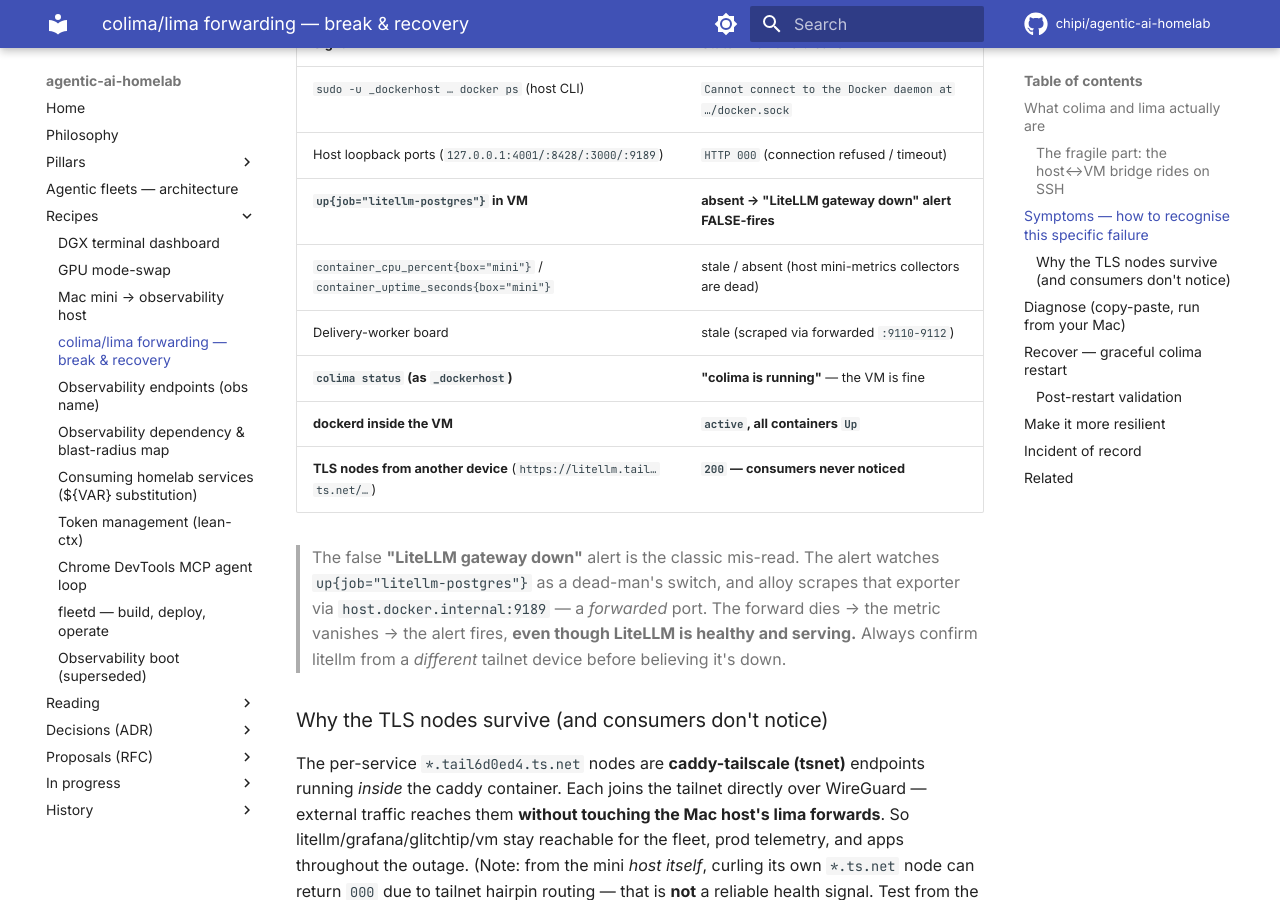
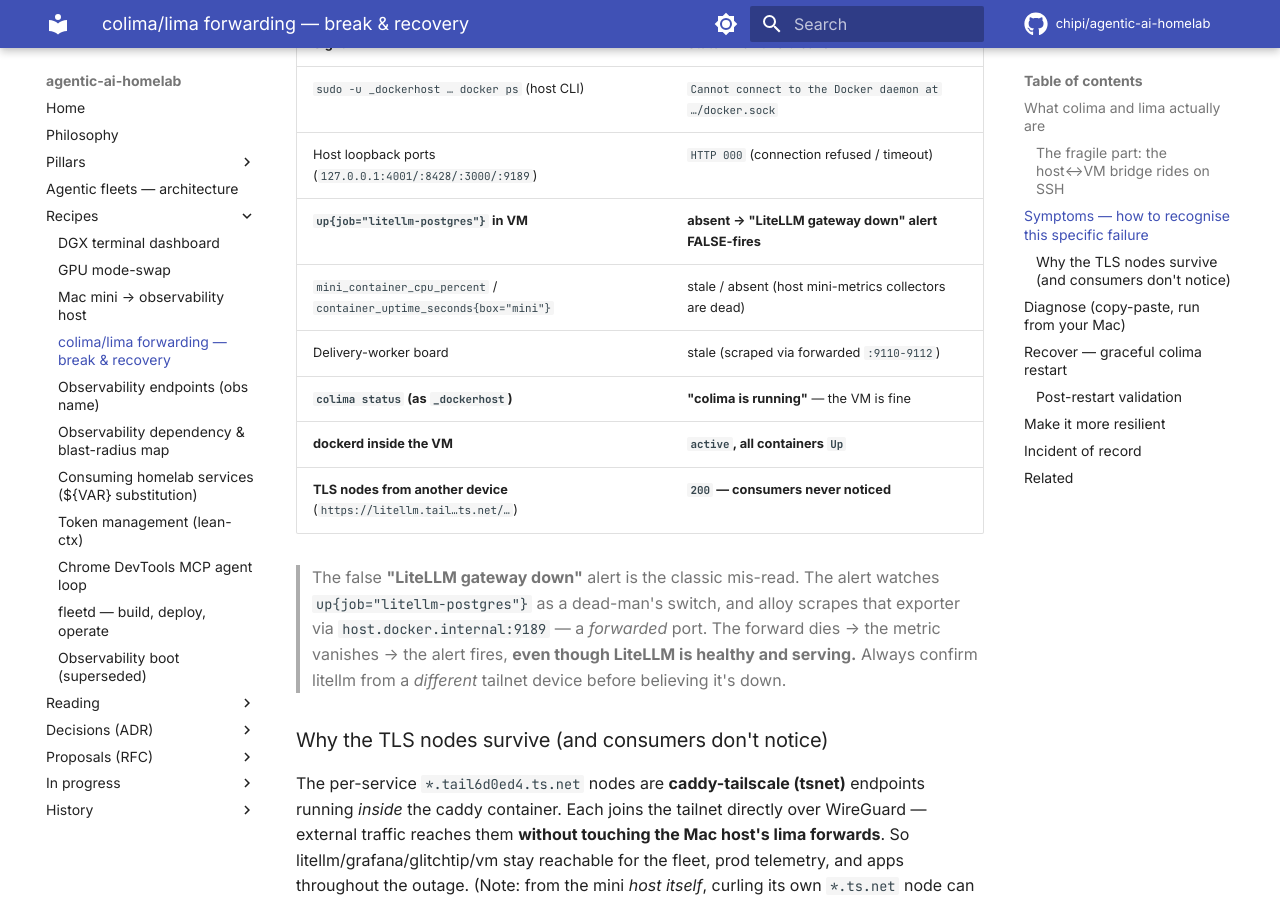
Before and after one commit to chipi/agentic-ai-homelab, an MkDocs documentation site: the page built from docs/recipes/colima-lima-forwarding-recovery.md, in a window 1280 px wide and 900 px high, scrolled down 1512 px. Built offline with MkDocs 1.6.1 and Material for MkDocs 9.7.7, drawn with Linux system fonts in a browser that asks for light colours; comment, search, counter and statistics services are not loaded; some of the changed text lies outside the part shown.

Commit message:
observability(mini): complete the dedup — push.sh block + doc reconcile
Fix-forward for 6f174e7, which (due to a failed `git add` pathspec) committed
ONLY the stats.py deletion, leaving push.sh still calling the now-deleted
stats.py and the docs still naming the removed metrics. This commit lands the
edits that 6f174e7 should have included:

- push.sh: remove the redundant stats.py `docker stats` block (one call/loop now)
- hosts/homelab README + config.alloy note + recovery runbook: point per-container
  cpu/mem at the kept mini_container_cpu_percent / mini_container_mem_bytes

The mini already runs the corrected push.sh (deployed directly); this makes the
repo consistent with it. Strict docs build green.

Co-Authored-By: Claude Opus 4.8 (1M context) <noreply@anthropic.com>
Claude-Session: https://claude.ai/code/session_01XVnJsHb8tj185VUPmgKWQs

````diff
--- a/docs/recipes/colima-lima-forwarding-recovery.md
+++ b/docs/recipes/colima-lima-forwarding-recovery.md
@@ -60,7 +60,7 @@ crucially **real consumers are unaffected**:
 | `sudo -u _dockerhost … docker ps` (host CLI) | `Cannot connect to the Docker daemon at …/docker.sock` |
 | Host loopback ports (`127.0.0.1:4001/:8428/:3000/:9189`) | `HTTP 000` (connection refused / timeout) |
 | **`up{job="litellm-postgres"}` in VM** | **absent → "LiteLLM gateway down" alert FALSE-fires** |
-| `container_cpu_percent{box="mini"}` / `container_uptime_seconds{box="mini"}` | stale / absent (host mini-metrics collectors are dead) |
+| `mini_container_cpu_percent` / `container_uptime_seconds{box="mini"}` | stale / absent (host mini-metrics collectors are dead) |
 | Delivery-worker board | stale (scraped via forwarded `:9110-9112`) |
 | **`colima status` (as `_dockerhost`)** | **"colima is running"** — the VM is fine |
 | **dockerd inside the VM** | **`active`, all containers `Up`** |
@@ -146,7 +146,7 @@ ssh ops@dgx-llm-1 '
 ```
 
 Green = litellm `200` from the DGX, `up{job="litellm-postgres"}` back to `1`
-(the false alert clears), and `container_cpu_percent{box="mini"}` fresh again.
+(the false alert clears), and `mini_container_cpu_percent` fresh again.
 
 ---
 
````
Also changed, not shown: infra/observability/hosts/homelab/README.md (+3 -3 lines), 2 other files.
